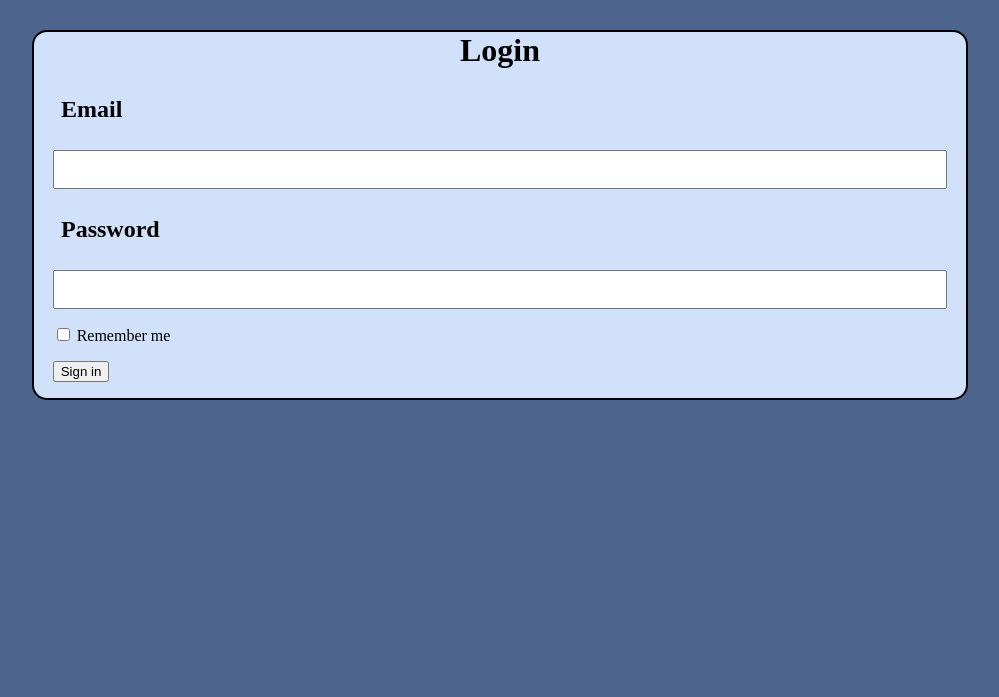
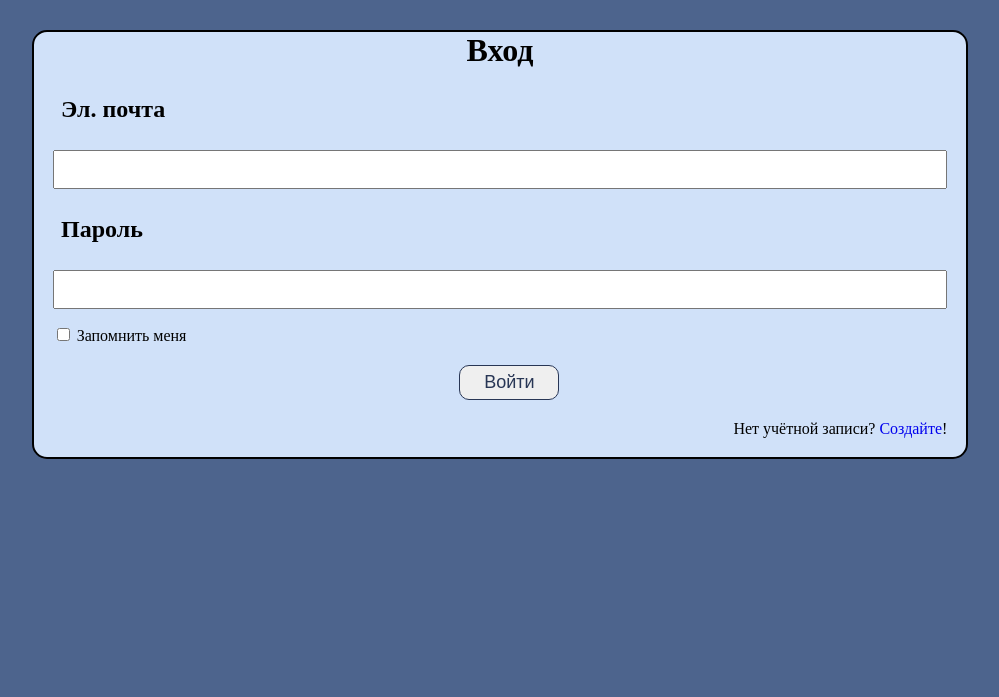
Before and after one commit to JimmyNeutron228/Gusmobil, a Flask app: page /login in a window 1280 px wide. Shown: the part 65-762 px from the top of the page, without its empty margins (140-1139 px from the left). Run offline with Flask 2, Linux system fonts and the light colour scheme; some web fonts are replaced.

Commit message:
Вход Выход Регистрация Дизайн

```diff
--- a/forms/login.py
+++ b/forms/login.py
@@ -5,7 +5,7 @@ from wtforms.validators import DataRequired
 
 
 class LoginForm(FlaskForm):
-    email = EmailField('Email', validators=[DataRequired()])
-    password = PasswordField('Password', validators=[DataRequired()])
-    is_remember_me = BooleanField('Remember me')
-    submit = SubmitField('Sign in')
+    email = EmailField('Эл. почта', validators=[DataRequired()])
+    password = PasswordField('Пароль', validators=[DataRequired()])
+    is_remember_me = BooleanField('Запомнить меня')
+    submit = SubmitField('Войти')
--- a/main.py
+++ b/main.py
@@ -3,6 +3,7 @@ from data.users import Users
 from data.ads import Ads
 from data.favorites import Favorites
 from forms.login import LoginForm
+from forms.register import RegisterForm
 from flask import Flask, request, abort
 from flask import render_template, redirect
 from flask_login import LoginManager, login_user
@@ -48,9 +49,31 @@ def entrance():
             login_user(user, remember=form.is_remember_me.data)
             return redirect("/")
         return render_template('entrance.html',
-                               message='Wrong login or password',
+                               message='Неверный логин или пароль!',
                                form=form)
-    return render_template('entrance.html', title='Login', form=form)
+    return render_template('entrance.html', title='Вход', form=form)
+
+
+@app.route('/register', methods=['GET', 'POST'])
+def register():
+    form = RegisterForm()
+    if form.validate_on_submit():
+        if form.password.data != form.password_again.data:
+            return render_template("register.html", form=form,
+                                   message="Пароли не совпадают")
+        session = db_session.create_session()
+        if session.query(Users).filter(Users.email == form.email.data).first():
+            return render_template("register.html", title="Регистрация", form=form,
+                                   message="Такой пользователь уже есть")
+        user = Users(
+            surname=form.surname.data,
+            name=form.name.data,
+            email=form.email.data)
+        user.set_password(form.password.data)
+        session.add(user)
+        session.commit()
+        return redirect('/')
+    return render_template('register.html', title='Регистрация', form=form)
 
 
 if __name__ == '__main__':
--- a/static/css/index.css
+++ b/static/css/index.css
@@ -208,3 +208,39 @@ section {
     border-radius: 15px;
     background-color: #d0e1f9;
 }
+.blubtn {
+  width:100px;
+  height:35px;
+  text-align:center;
+  display:block;
+  font-family: arial;
+  text-decoration: none;
+  font-weight: 300;
+  font-size: 18px;
+  border: #283655 1px solid;
+  color: #283655;
+  padding: 3px;
+  padding-left: 5px;
+  padding-right: 5px;
+  margin: 20px auto;
+  transition: .5s;
+  border-radius: 10px;
+}
+.blubtn:hover {
+  top: 5px;
+  transition: .5s;
+  color: #FFF;
+  background-color: #4d648d;
+  border: #000 1px solid;
+  border-radius: 10px;
+}
+.blubtn:active {
+  color: #000;
+  border: #1A1A1A 1px solid;
+  transition: .07s;
+  background-color: #FFF;
+}
+.title_logo{
+    text-decoration: None;
+    color: #FFF;
+}
--- a/templates/base.html
+++ b/templates/base.html
@@ -6,13 +6,13 @@
           content="width=device-width, user-scalable=no, initial-scale=1.0, maximum-scale=1.0, minimum-scale=1.0">
     <meta http-equiv="X-UA-Compatible" content="ie=edge">
     <link rel="stylesheet" type="text/css" href="../static/css/index.css">
-    <title>Гусьмобиль.рф</title>
+    <title>ГусьМобиль.рф</title>
 </head>
 <body>
     <header class="header">
         <div class="navbar">
             <div class="logo">
-                <h2>ГусьМобиль.рф</h2>
+                <h2><a href="/" class="title_logo">ГусьМобиль.рф</a></h2>
             </div>
             <ul class="links">
                 <li><a href="#">Избранное</a></li>
@@ -20,7 +20,7 @@
             </ul>
             {% if current_user.is_authenticated %}
             <div class="right">
-                <a>{ current_user.name + current_user.surname}</a>
+                <h3><a class="title_logo" href="/logout">{{ current_user.name }} {{ current_user.surname }}</a></h3>
             </div>
             {% else %}
             <div class="right">
--- a/templates/entrance.html
+++ b/templates/entrance.html
@@ -2,7 +2,7 @@
 
 {% block content %}
     <div class="card mt-4">
-        <h1 style="text-align: center;">Login</h1>
+        <h1 style="text-align: center;">Вход</h1>
         <form method="post">
             {{ form.hidden_tag() }}
             <p>
@@ -24,8 +24,14 @@
                 {% endfor %}
             </p>
             <p style="margin-left: 2%;">{{ form.is_remember_me() }} {{ form.is_remember_me.label }}</p>
-            <p style="margin-left: 2%;">{{ form.submit(type="submit", class="btn btn-primary") }}</p>
-            <div>{{ message }}</div>
+            <p style="margin-left: 2%;">{{ form.submit(type="submit", class="blubtn") }}</p>
+            <div style="display: flex">
+                <div style="margin-left: 2%; margin-bottom: 2%; float: left">{{ message }}</div>
+                <div style="margin: auto"></div>
+                <div style="margin-right: 2%; text-align:right; float: right; margin-bottom: 2%">
+                    Нет учётной записи? <a style="text-decoration: None" href="/register">Создайте</a>!
+                </div>
+            </div>
         </form>
     </div>
 {% endblock %}
```
Also changed, not shown: forms/register.py (added, +13 -0 lines), templates/register.html (added, +53 -0 lines), data/users.py (line endings or trailing spaces), db/gus_auto.db.
